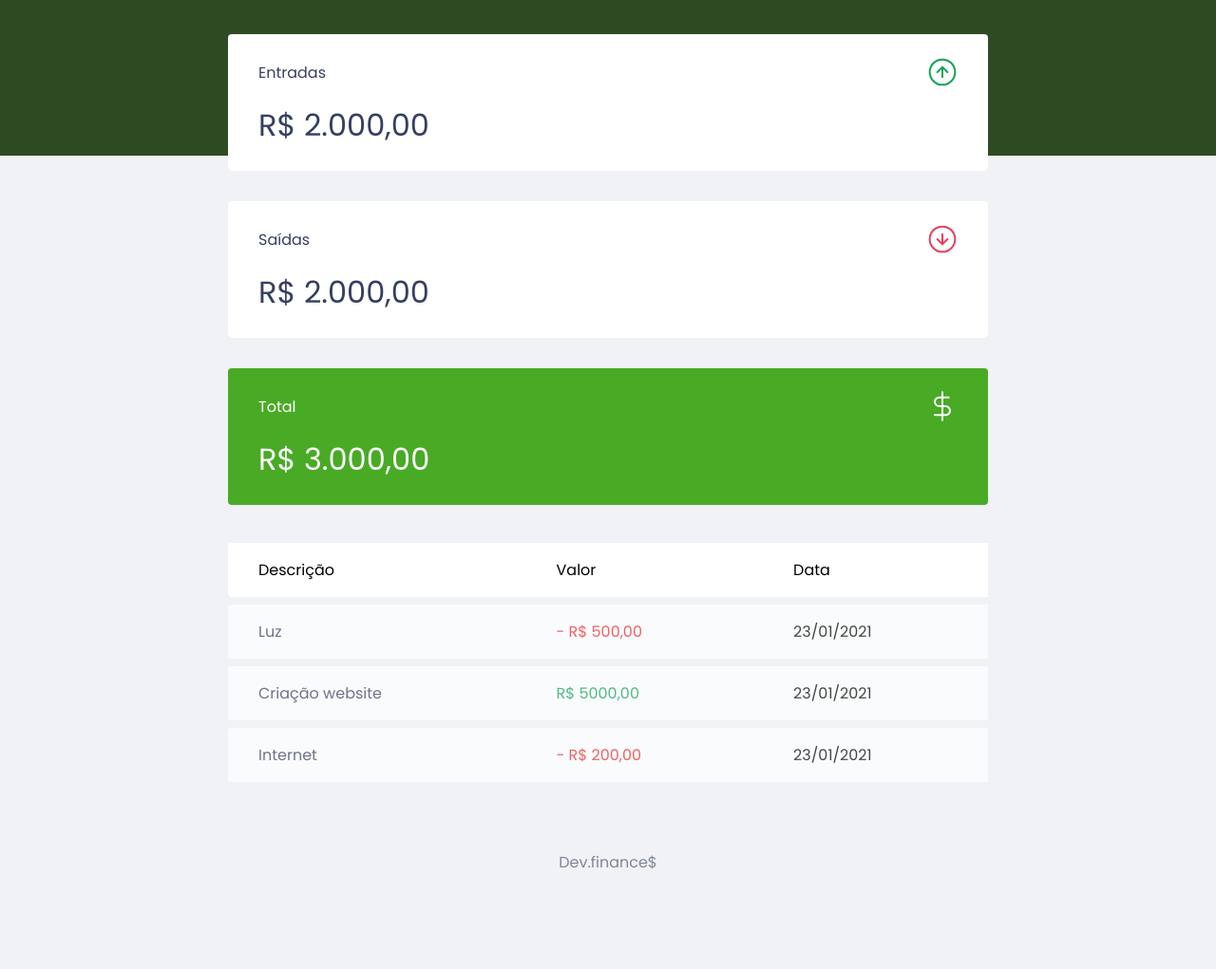
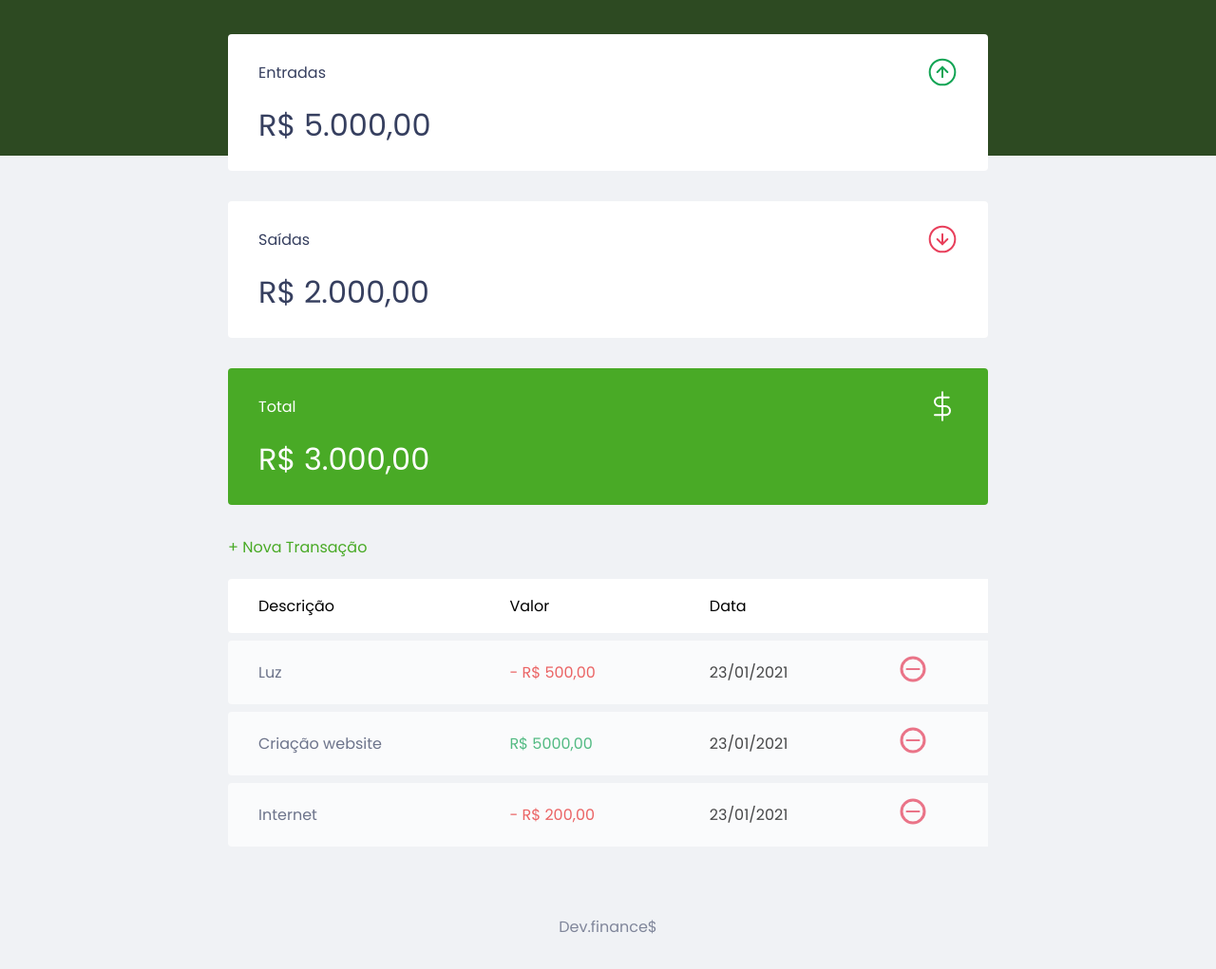
Before and after one commit to alancjo/Dev-Finance, a plain HTML site: page index.html in a window 1280 px wide. Shown: the part 59-1080 px from the top of the page at 95% size. Before the commit the page ends 1012 px from the top, so only its background shows below. Drawn offline with Linux system fonts and the light colour scheme.

Commit message:
Buttons and Links

```diff
--- a/index.html
+++ b/index.html
@@ -27,7 +27,7 @@
                     </span>
                     <img src="./assets/income.svg" alt="Image de entradas">
                 </h3>
-                <p>R$ 2.000,00</p>
+                <p>R$ 5.000,00</p>
             </div>
 
             <div class="card">
@@ -54,12 +54,16 @@
 
         <section id="transaction">
             <h2 class="sr-only">Transações</h2>
+
+            <a href="#" class="button new">+ Nova Transação</a>
+
             <table id="data-table">
                 <thead>
                     <tr>
                         <th>Descrição</th>
                         <th>Valor</th>
                         <th>Data</th>
+                        <th></th>
                     </tr>
                 </thead>
                 <tbody>
@@ -67,16 +71,25 @@
                         <td class="description">Luz</td>
                         <td class="expense">- R$ 500,00</td>
                         <td class="date">23/01/2021</td>
+                        <td>
+                            <img src="./assets/minus.svg" alt="Remover transação">
+                        </td>
                     </tr>
                     <tr>
                         <td class="description">Criação website</td>
                         <td class="income">R$ 5000,00</td>
                         <td class="date">23/01/2021</td>
+                        <td>
+                            <img src="./assets/minus.svg" alt="Remover transação">
+                        </td>
                     </tr>
                     <tr>
                         <td class="description">Internet</td>
                         <td class="expense">- R$ 200,00</td>
                         <td class="date">23/01/2021</td>
+                        <td>
+                            <img src="./assets/minus.svg" alt="Remover transação">
+                        </td>
                     </tr>
                 </tbody>
             </table>
--- a/style.css
+++ b/style.css
@@ -14,6 +14,11 @@ body {
     font-family: 'Poppins', sans-serif;
 }
 
+.container {
+    width: min(90vw, 800px);
+    margin: auto;
+}
+
 /* Titles ============================ */
 h2 {
     margin-top: 3.2rem;
@@ -21,6 +26,21 @@ h2 {
     color: var(--dark-blue);
 
     font-weight: normal;
+}
+
+/* Links & Buttons =================== */
+a {
+    color: #49AA26;
+    text-decoration: none;
+}
+
+a:hover {
+    color: #3dd705;
+}
+
+.button.new {
+    display: inline-block;
+    margin-bottom: .8rem;
 }
 
 /* Header ============================ */
@@ -40,11 +60,6 @@ header {
     white-space: nowrap;
     clip: rect(0, 0, 0, 0);
 
-}
-
-.container {
-    width: min(90vw, 800px);
-    margin: auto;
 }
 
 #logo {
```
